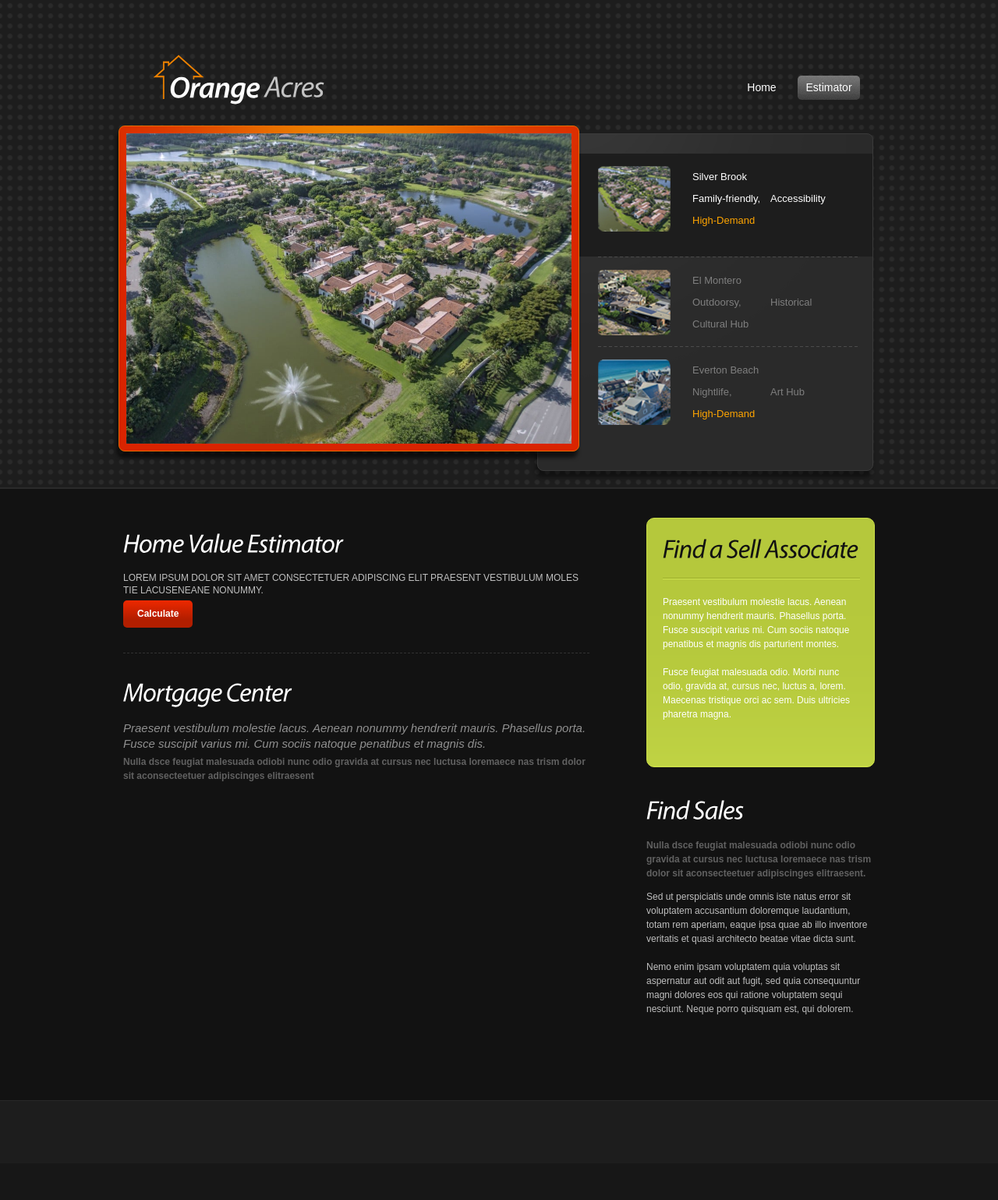
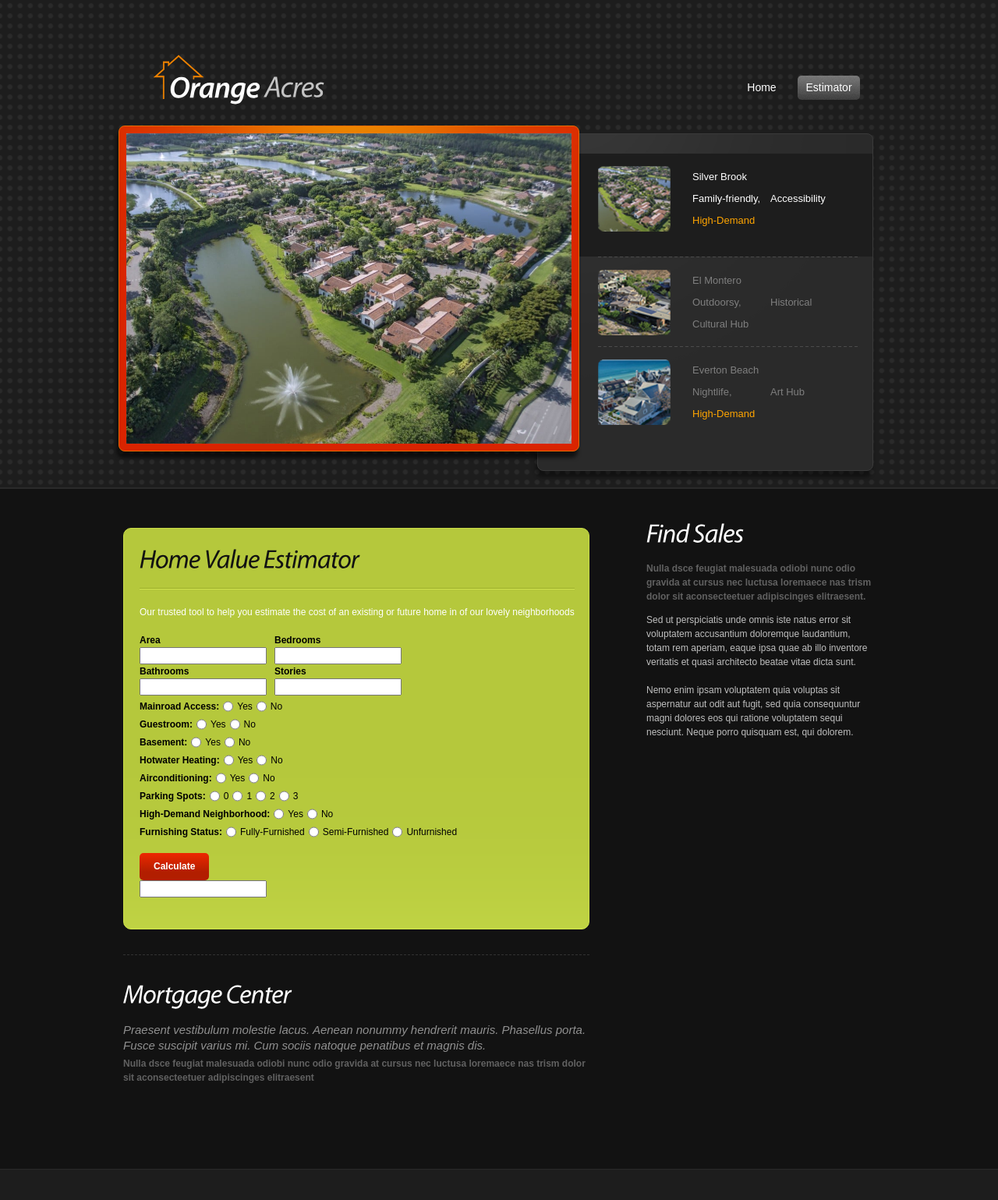
Before and after one commit to najeeburnette/House-Pirce-Estimator, a Flask app: page /estimator in a window 1280 px wide. Shown: the top 1539 px of the page at 78% size. Before the commit the page ends 1412 px from the top, so only its background shows below. Run offline with Flask 2, Linux system fonts and the light colour scheme.

Commit message:
Updated HTML/CSS for estimator

```diff
--- a/static/css/style.css
+++ b/static/css/style.css
@@ -504,3 +471,33 @@ a {
     width: 33.33%;
     padding: 5px;
 }
+
+input, label {
+    display:block;
+    color: black;
+}
+
+input {
+    padding: 2px;
+    margin-right: 10px;
+}
+
+
+.radio-group {
+  margin-top: 5px;
+  display: flex;
+  align: center;
+}
+
+.radio {
+  flex: 0 0 auto;
+  display: flex;
+  flex-direction: row;
+}
+
+input[type=radio],
+    input.radio {
+      float: left;
+      clear: none;
+      margin: 0 5px 0 5px;
+    }
--- a/templates/estimator.html
+++ b/templates/estimator.html
@@ -62,11 +62,56 @@
     <div class="clearfix">
       <section id="mainContent" class="grid_10">
         <article>
-          <h2>Home Value Estimator</h2>
           <div class="wrapper">
-            <h3>Lorem ipsum dolor sit amet consectetuer adipiscing elit Praesent vestibulum moles tie lacuseneane nonummy. </h3>
-
-            <a href="#" class="button">Calculate</a> </div>
+            <div class="box">
+              <h2>Home Value Estimator</h2>
+              <p>Our trusted tool to help you estimate the cost of an existing or future home in of our lovely neighborhoods</p>
+              <div style="float:left;"> <label for="area"><b>Area</b></label> <input id="area" type="text" value="" name="area"> </div>
+              <div style="float:left;"> <label for="bedrooms"><b>Bedrooms</b></label> <input id="bedrooms" type="text" value="" name="bedrooms"> </div>
+              <br style="clear:both;" />
+              <div style="float:left;"> <label for="bathrooms"><b>Bathrooms</b></label> <input id="bathrooms" type="text" value="" name="bathrooms"> </div>
+              <div style="float:left;"> <label for="stories"><b>Stories</b></label> <input id="stories" type="text" value="" name="stories"> </div>
+              <br style="clear:both;" />
+              <div class="radio-group"> <label><b>Mainroad Access:</b></label>
+                <label class="radio" for="mainroad_yes"><input id="mainroad_yes" type="radio" value="" name="mainroad">Yes</label>
+                <label class="radio" for="mainroad_no"><input id="mainroad_no" type="radio" value="" name="mainroad">No</label>
+              </div>
+              <div class="radio-group"> <label><b>Guestroom:</b></label>
+                <input class="radio" id="guestroom_yes" type="radio" value="" name="guestroom"><label for="guestroom_yes">Yes</label>
+                <input class="radio" id="guestroom_no" type="radio" value="" name="guestroom"><label for="guestroom_no">No</label>
+              </div>
+              <div class="radio-group"> <label><b>Basement:</b></label>
+                <input class="radio" id="basement_yes" type="radio" value="" name="basement"><label for="basement_yes">Yes</label>
+                <input class="radio" id="basement_no" type="radio" value="" name="basement"><label for="basement_no">No</label>
+              </div>
+              <div class="radio-group"> <label><b>Hotwater Heating:</b></label>
+                <input class="radio" id="hotwater_yes" type="radio" value="" name="hotwater"><label for="hotwater_yes">Yes</label>
+                <input class="radio" id="hotwater_no" type="radio" value="" name="hotwater"><label for="hotwater_no">No</label>
+              </div>
+              <div class="radio-group"> <label><b>Airconditioning:</b></label>
+                <input class="radio" id="aircon_yes" type="radio" value="" name="aircon"><label for="aircon_yes">Yes</label>
+                <input class="radio" id="aircon_no" type="radio" value="" name="aircon"><label for="aircon_no">No</label>
+              </div>
+              <div class="radio-group"> <label><b>Parking Spots:</b></label>
+                <input class="radio" id="parking_0" type="radio" value="" name="parking"><label for="parking_0">0</label>
+                <input class="radio" id="parking_1" type="radio" value="" name="parking"><label for="parking_1">1</label>
+                <input class="radio" id="parking_2" type="radio" value="" name="parking"><label for="parking_2">2</label>
+                <input class="radio" id="parking_3" type="radio" value="" name="parking"><label for="parking_3">3</label>
+              </div>
+              <div class="radio-group"> <label><b>High-Demand Neighborhood:</b></label>
+                <input class="radio" id="highdemand_yes" type="radio" value="" name="highdemand"><label for="highdemand_yes">Yes</label>
+                <input class="radio" id="highdemand_no" type="radio" value="" name="highdemand"><label for="highdemand_no">No</label>
+              </div>
+              <div class="radio-group"> <label><b>Furnishing Status:</b></label>
+                <input class="radio" id="furnishing_full" type="radio" value="" name="furnishing"><label for="furnishing_full">Fully-Furnished</label>
+                <input class="radio" id="furnishing_semi" type="radio" value="" name="furnishing"><label for="furnishing_semi">Semi-Furnished</label>
+                <input class="radio" id="furnishing_none" type="radio" value="" name="furnishing"><label for="furnishing_none">Unfurnished</label>
+              </div>
+              <br /> <a href="#" class="button">Calculate</a>
+              <br style="clear:both;" />
+              <input type="text" id="estimate" name="estimate" value="" readonly>
+            </div>
+          </div>
         </article>
         <article class="last">
           <h2>Mortgage Center</h2>
@@ -74,18 +119,10 @@
             <h5>Praesent vestibulum molestie lacus. Aenean nonummy hendrerit mauris. Phasellus porta. Fusce suscipit varius mi. Cum sociis natoque penatibus et magnis dis. </h5>
             <h4>Nulla dsce feugiat malesuada odiobi nunc odio gravida at cursus nec luctusa loremaece nas trism dolor sit aconsecteetuer adipiscinges elitraesent</h4>
           </hgroup>
-
         </article>
       </section>
       <aside class="grid_6">
         <div class="prefix_1">
-          <article>
-            <div class="box">
-              <h2>Find a Sell Associate</h2>
-              <p>Praesent vestibulum molestie lacus. Aenean nonummy hendrerit mauris. Phasellus porta. Fusce suscipit varius mi. Cum sociis natoque penatibus et magnis dis parturient montes.</p>
-              <p>Fusce feugiat malesuada odio. Morbi nunc odio, gravida at, cursus nec, luctus a, lorem. Maecenas tristique orci ac sem. Duis ultricies pharetra magna.</p>
-            </div>
-          </article>
           <article class="last">
             <h2>Find Sales</h2>
             <h4>Nulla dsce feugiat malesuada odiobi nunc odio gravida at cursus nec luctusa loremaece nas trism dolor sit aconsecteetuer adipiscinges elitraesent.</h4>
```
Also changed, not shown: other parts of static/css/style.css (+2 -35 lines).
